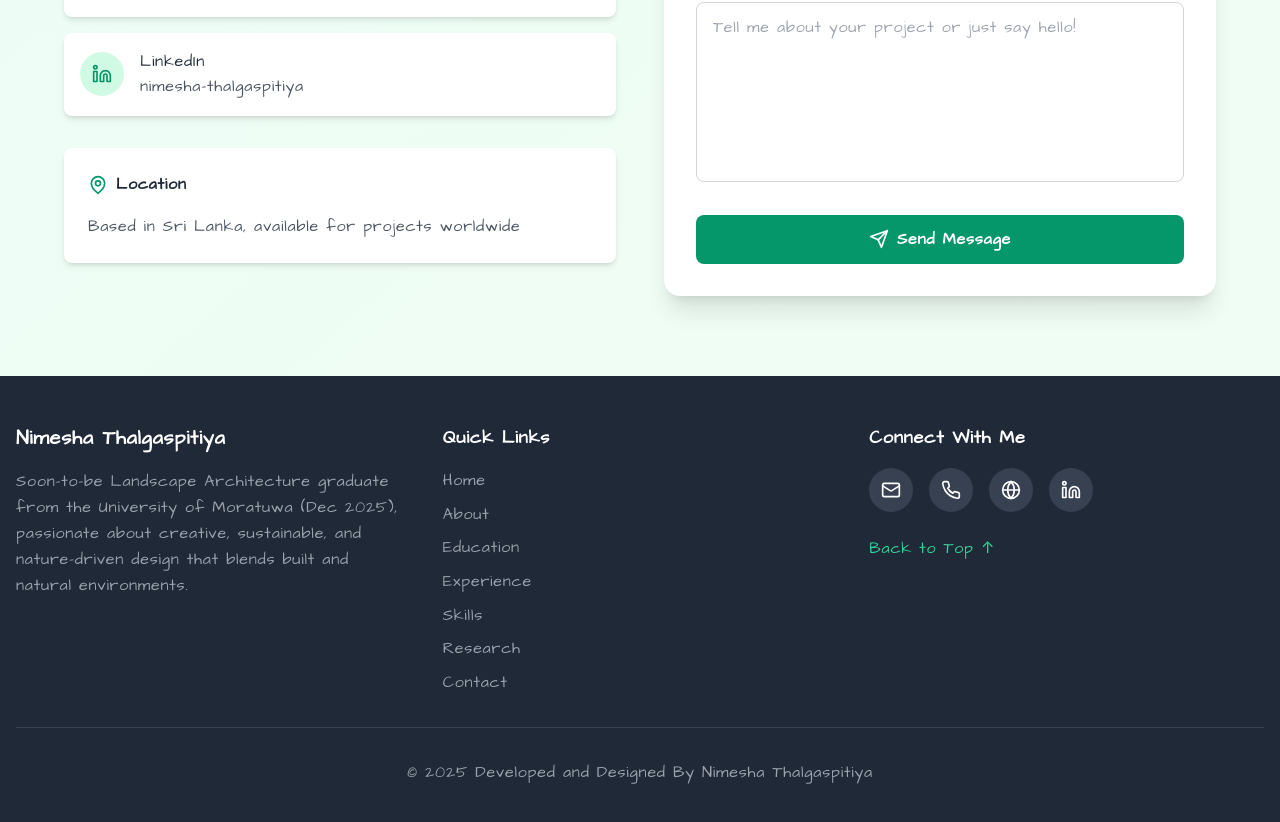
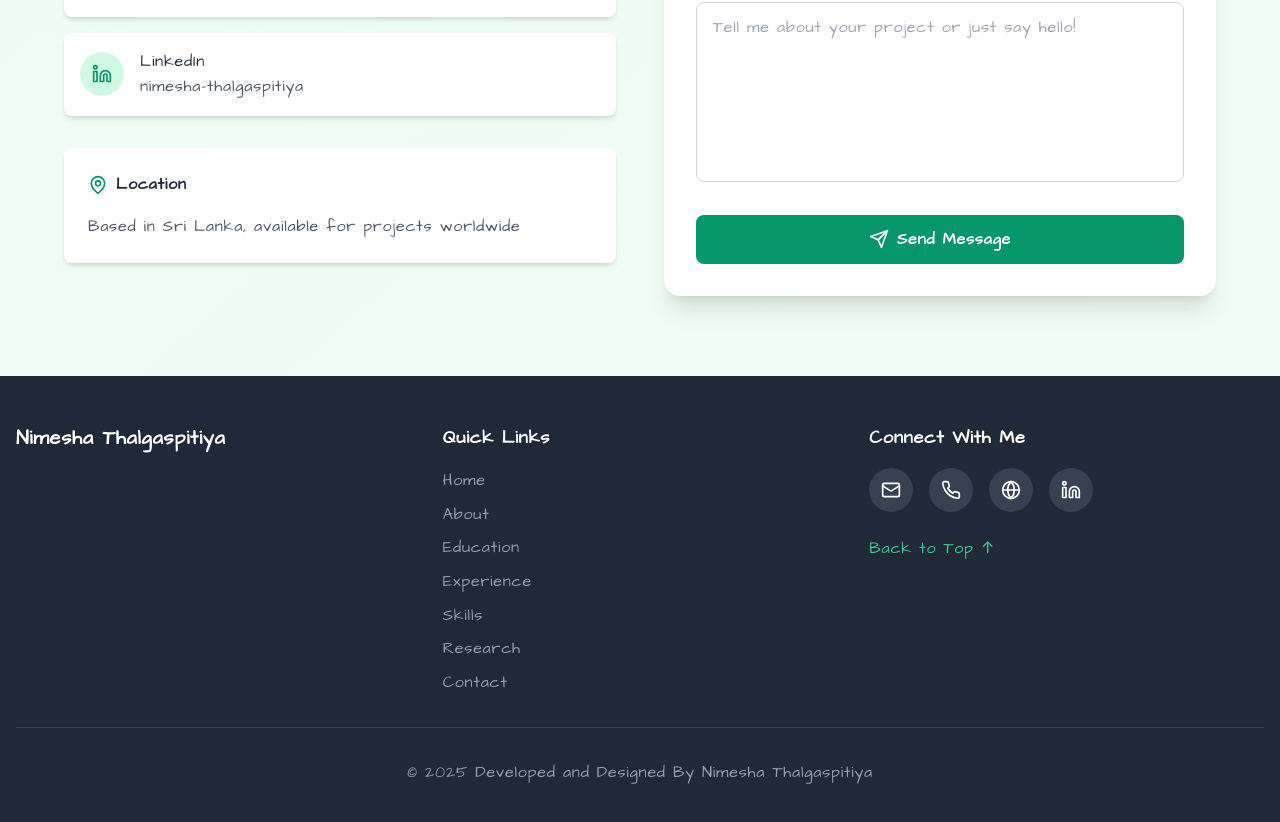
Before and after one commit to nimesha-thalgaspitiya/nimesha, a React (Vite) app: page / in a window 1280 px wide. Shown: the part 8352-9174 px from the top of the page. Built offline with nearby package versions, Linux system fonts and the light colour scheme.

Commit message:
Update cv

```diff
--- a/src/components/Footer.tsx
+++ b/src/components/Footer.tsx
@@ -29,9 +29,6 @@ const Footer = () => {
             <div className="flex items-center space-x-2 mb-4">
               <span className="text-xl font-bold">Nimesha Thalgaspitiya</span>
             </div>
-            <p className="text-gray-400 leading-relaxed">
-              Soon-to-be Landscape Architecture graduate from the University of Moratuwa (Dec 2025), passionate about creative, sustainable, and nature-driven design that blends built and natural environments.
-            </p>
           </motion.div>
 
           {/* Quick Links */}
```
